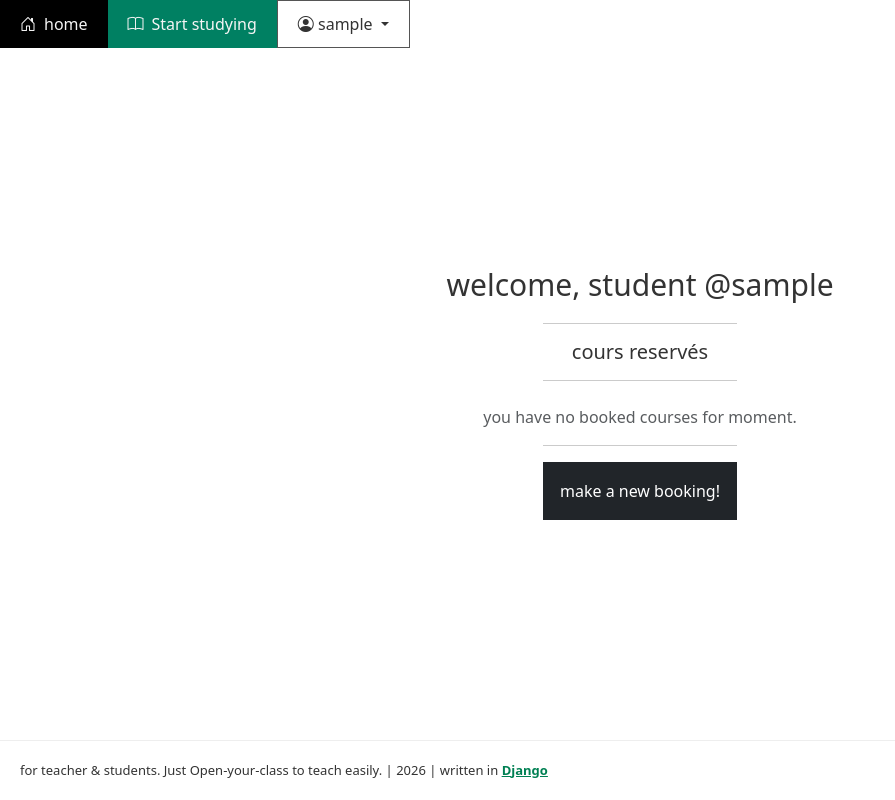
After one commit to Tebelegit/open-your-class, a Django app: page /accounts/profile/student/ in a window 1280 px wide. The commit adds this page. Shown: the whole page, without its empty margins (0-895 px from the left). Run offline with Django 5.2, Linux system fonts and the light colour scheme; the visitor is signed in with stand-in values (Sample User, id 1); data that the repository does not hold is empty.

Commit message:
implement role-based dashboard redirection : teacher and student

```diff
--- a/classrooms/settings.py
+++ b/classrooms/settings.py
@@ -34,7 +34,7 @@ DEBUG = True
 
 ALLOWED_HOSTS = ['*']
 
-LOGIN_REDIRECT_URL = 'index' # ou '/'
+# LOGIN_REDIRECT_URL = 'index' # ou '/'
 LOGOUT_REDIRECT_URL  = 'login'
 
 # Application definition
--- a/core/admin.py
+++ b/core/admin.py
@@ -83,4 +83,3 @@ class LessonAdmin(admin.ModelAdmin):
 class EnrollmentAdmin(admin.ModelAdmin):
     list_display = ('student', 'course', 'created_at')
     list_filter = ('course', 'created_at')
-    raw_id_fields = ('student',)
--- a/core/models.py
+++ b/core/models.py
@@ -118,6 +118,13 @@ class Chapter(SlugBaseModel, BaseTimeStamp):
     def __str__(self):
         return f"Chapitre {self.order} - {self.name}"
 
+    def get_absolute_url(self):
+        return reverse('chapter_detail', kwargs={
+            'category_slug': self.course.module.category.slug,
+            'module_slug': self.course.module.slug,
+            'course_slug': self.course.slug
+        })
+
 class Lesson(SlugBaseModel, BaseTimeStamp):
     chapter = models.ForeignKey(
         Chapter,
@@ -184,7 +191,7 @@ class Enrollment(BaseTimeStamp):
     )
 
     class Meta:
-        ordering = ['-created_at']
+        ordering = ['created_at']
         constraints = [
             models.UniqueConstraint(
                 fields=['student', 'course'],
--- a/core/templates/base.html
+++ b/core/templates/base.html
@@ -37,7 +37,7 @@
             {{ user.username }}
           </span>
           <ul class="dropdown-menu">
-            <li><a class="dropdown-item" href="#!">Profile</a></li>
+            <li><a class="dropdown-item" href="{% url 'dashboard_control' %}" target="_self" rel="noopener noreferrer">Profile</a></li>
             <li><hr class="dropdown-divider" /></li>
             <li>
               <form
--- /dev/null
+++ b/core/templates/core/profile/student_profile.html
@@ -0,0 +1,44 @@
+{% extends 'base.html' %}
+
+{% block title %} opyc | dashboard - {{ user.username
+}}
+{% endblock %}
+
+{% block extra_head %}
+
+{% load static %}
+<link rel="stylesheet" href="{% static 'core/css/profile.css' %}" />
+
+
+{% endblock %}
+
+{% block main %}
+<div class="text-center py-2 px-4">
+  <h1>welcome, student @{{ user.username }}</h1>
+  <hr class="w-50 mx-auto" />
+
+  <aside>
+    <h2>cours reservés</h2>
+    <hr class="w-50 mx-auto" />
+
+    <div class="mx-auto" style="max-width: 500px">
+      {% for bc in booked_courses %}
+      <div class="d-flex gap-2 border-bottom pb-2 p-2">
+        <span class="text-muted">{{ forloop.counter }}.</span>
+        <a style="color: goldenrod; text-decoration: none" href="#!">
+          {{ bc.course.title }}
+        </a>
+      </div>
+      {% empty %}
+      <div class="mt-4">
+        <p class="text-muted">you have no booked courses for moment.</p>
+        <hr class="w-50 mx-auto" />
+        <a href="#!" class="text-decoration-none rounded-0 btn btn-dark p-3">
+          make a new booking!
+        </a>
+      </div>
+      {% endfor %}
+    </div>
+  </aside>
+</div>
+{% endblock %}
--- a/core/templates/registration/login.html
+++ b/core/templates/registration/login.html
@@ -8,7 +8,7 @@
 {% block main %}
 <div class="container d-flex justify-content-center align-items-center vh-100">
   <div
-    class="card no-radius no-shadow border border-secondary-subtle p-5"
+    class="card no-radius shadow-0 border border-secondary-subtle p-5"
     style="width: 100%; max-width: 400px"
   >
     <h3 class="text-center mb-5 fw-light">Connexion</h3>
@@ -39,14 +39,14 @@
       </div>
 
       {% if form.non_field_errors %}
-      <div class="alert alert-danger no-radius small">
+      <div class="alert alert-danger rounded-0 small">
         {{ form.non_field_errors }}
       </div>
       {% endif %}
 
       <button
         type="submit"
-        class="btn btn-dark w-100 no-radius text-uppercase py-2 fw-bold mt-3"
+        class="btn btn-dark w-100 rounded-0 text-uppercase py-2 fw-bold mt-3"
       >
         Se connecter
       </button>
--- a/core/urls.py
+++ b/core/urls.py
@@ -9,10 +9,17 @@ extra_patterns = [
         views.LessonDetailView.as_view(), name='lesson_detail'),
 ]
 
+profile_patterns = [
+    path('', views.dashboard_view, name='dashboard_control'),
+    path('teacher/', views.dashboard_teacher_view, name='dashboard_teacher'),
+    path('student/', views.dashboard_student_view, name='dashboard_student')
+]
+
 urlpatterns = [
     path('', views.IndexView.as_view(), name='index'),
     path('start-study/', include(extra_patterns)),
     path('create-course/', views.CourseCreateView.as_view(), name='create_course'),
+    path('accounts/profile/', include(profile_patterns)),
 
     # auth
     path('account/register/', views.RegisterView.as_view(), name='register'),
--- a/core/views.py
+++ b/core/views.py
@@ -1,5 +1,7 @@
-from django.shortcuts import render, get_object_or_404
+from django.shortcuts import render, redirect, get_object_or_404
+from django.http import HttpResponseRedirect
 from django.contrib.auth import login
+from django.contrib.auth.decorators import login_required
 from django.contrib.auth.views import LoginView
 from django.contrib import messages
 from django.urls import reverse_lazy
@@ -162,3 +164,33 @@ class CourseCreateView(LoginRequiredMixin, UserPassesTestMixin, CreateView):
 
 
 ''' profile '''
+@login_required
+def dashboard_view(request):
+    if request.user.is_teacher:
+        return redirect('dashboard_teacher')
+
+    elif request.user.is_student:
+        return redirect('dashboard_student')
+
+    else:
+        return redirect('index')
+
+
+@login_required
+def dashboard_teacher_view(request):
+    courses = request.user.courses_taught.filter(
+        is_published=True
+    )
+    context = {
+        'courses': courses
+    }
+    return render(request, 'core/profile/teacher_profile.html', context)
+
+@login_required
+def dashboard_student_view(request):
+    booked_courses = request.user.enrollments.select_related('course')
+    context = {
+        'booked_courses': booked_courses
+    }
+
+    return render(request, 'core/profile/student_profile.html', context)
```
Also changed, not shown: core/forms.py (+8 -5 lines), core/static/core/css/login.css (+5 -6 lines), core/templates/core/profile/teacher_profile.html (added, +38 -0 lines), core/static/core/css/profile.css (added).
